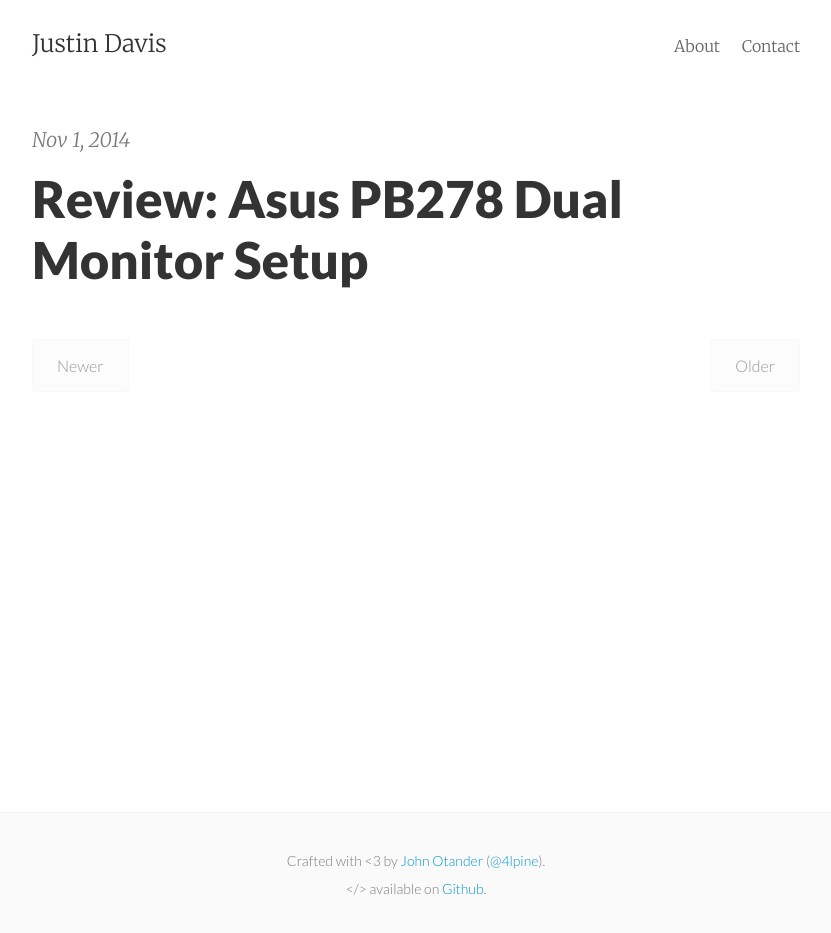
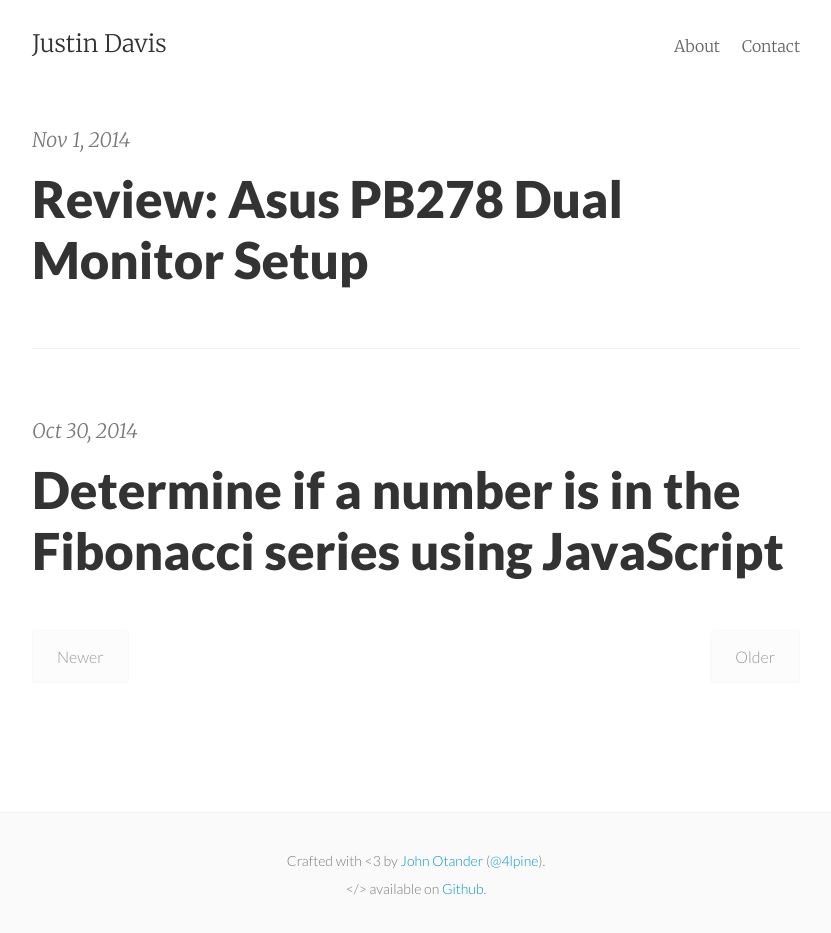
Before and after one commit to jwd2a/justindav.is, a Jekyll site: the page built from index.html, in a window 1280 px wide. Shown: the whole page, without its empty margins (224-1055 px from the left). Built offline with Jekyll 4.4.1, drawn with Linux system fonts in a browser that asks for light colours; the list of posts is cut into pages by our own code; some of the changed lines change nothing that is shown.

Commit message:
Cleanup asus post and add fibo post

```diff
--- /dev/null
+++ b/_posts/2014/2014-10-30-determine-if-a-number-is-in-the-fibonacci-series-using-javascript.md
@@ -0,0 +1,34 @@
+---
+layout: post
+title: "Determine if a number is in the Fibonacci series using JavaScript"
+---
+
+I recently had a conversation with a [buddy of mine](http://joshtronic.com) who is a kick ass dev. We had been chatting about working on little academic problems, as a way to increase your understanding of code and algorithms. Since we usually build for the web, where things are much more practical, spending some time on contrived problems like this is challenging and helps you think more deeply about solving problems using code.
+
+So, we started tinkering with a question he was asked in an interview recently. How would you find out if a number is in the Fibonacci series? You can’t simply match against the entire series, as theoretically, the series is infinite, and you’d run out of memory.
+
+I worked up a solution using Javascript that looks like this:
+
+{% highlight javascript %}
+function isFib(val){
+ var prev = 0;
+ var curr = 1;
+ while(prev<=val){
+   if(prev == val){
+     console.log("yes!");
+     return;
+   }
+   curr = prev + curr;
+   prev = curr - prev;
+ }
+console.log("nope");
+
+isFib(89); //for example, check if 89 is in the series
+
+{% endhighlight %}
+
+This solution essentially crawls through the series, looking for a match against the value given when calling the function. It should be fairly memory conservative, as we’re only storing the current and previous values of the walk. It’s also quite fast.
+
+How would you improve this? Can this be made more efficient? Give your suggestions in the comments!
+
+For more awesome little challenges like this, check out [HackerRank](http://www.hackerrank.com).
```
Also changed, not shown: _posts/2014/2014-11-01-review-asus-pb278q-lcd-monitor.md (+0 -1 lines).
